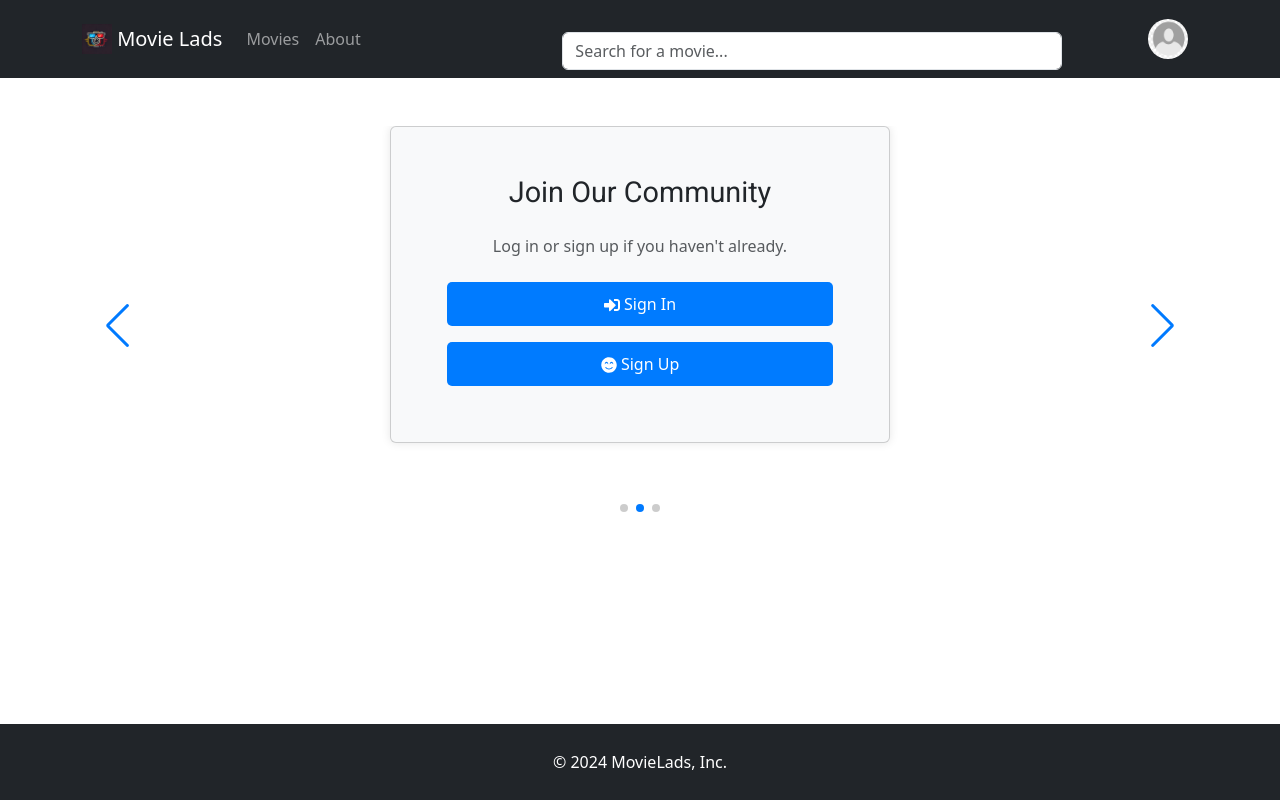
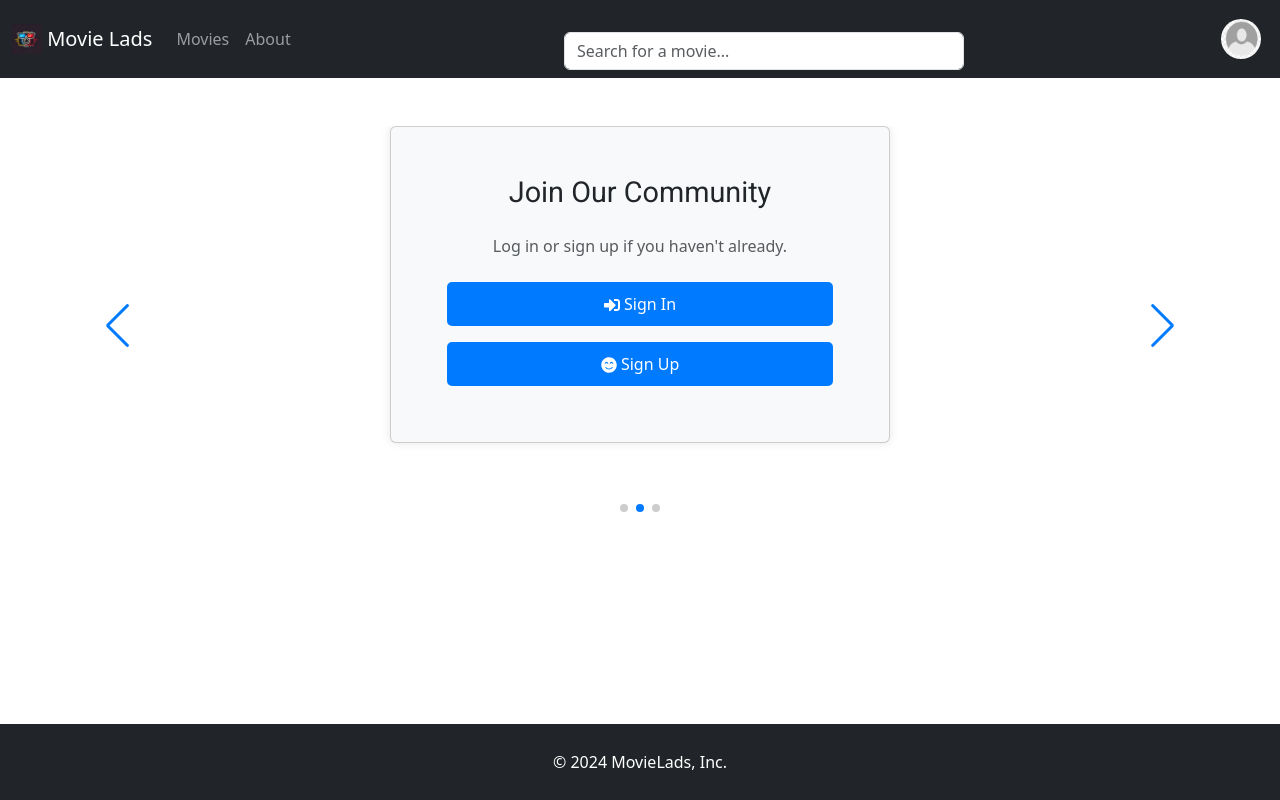
Before and after one commit to hassanzaker/movielads-front, a React (Create React App) app: page / in a window 1280 px wide. Built offline with nearby package versions, Linux system fonts and the light colour scheme.

Commit message:
Make searchfield responsove for SmartPhone

```diff
--- a/src/components/MovieSearch.js
+++ b/src/components/MovieSearch.js
@@ -71,7 +71,7 @@ const MovieSearch = () => {
                         placeholder="Search for a movie..."
                         value={query}
                         onChange={handleInputChange}
-                        style={{ width: '500px' }}  // Set width to 400px or desired size
+                        style={{ width: '400px' }}  // Set width to 400px or desired size
                     />
                 </Form.Group>
             </Form>
--- a/src/components/NavigationBar.js
+++ b/src/components/NavigationBar.js
@@ -9,7 +9,7 @@ const NavigationBar = () => {
 
     return (
         <Navbar collapseOnSelect expand="lg" bg="dark" variant="dark">
-            <Container>
+            <Container fluid>
                 <Navbar.Brand href="/">
                     <img
                         src="/MovieLads-logo.png"
@@ -26,11 +26,15 @@ const NavigationBar = () => {
                         <Nav.Link href="/movies">Movies</Nav.Link>
                         <Nav.Link href="/about">About</Nav.Link>
                     </Nav>
-                    <Nav className="me-auto">
-                        <MovieSearch />
-                    </Nav>
-                    <Nav className="ms-3"> {/* Added margin start to create space */}
-                        <ProfileDropdown />
+                    <Nav className="d-flex align-items-center w-100 flex-column flex-lg-row">
+                        <div className="w-100 mb-2 mb-lg-0">
+                            {/* Ensure the search bar takes full width on mobile */}
+                            <MovieSearch />
+                        </div>
+                        <div className="ms-lg-3">
+                            {/* Margin applied on larger screens only */}
+                            <ProfileDropdown />
+                        </div>
                     </Nav>
                 </Navbar.Collapse>
             </Container>
```
Also changed, not shown: src/App.css (+11 -0 lines).
